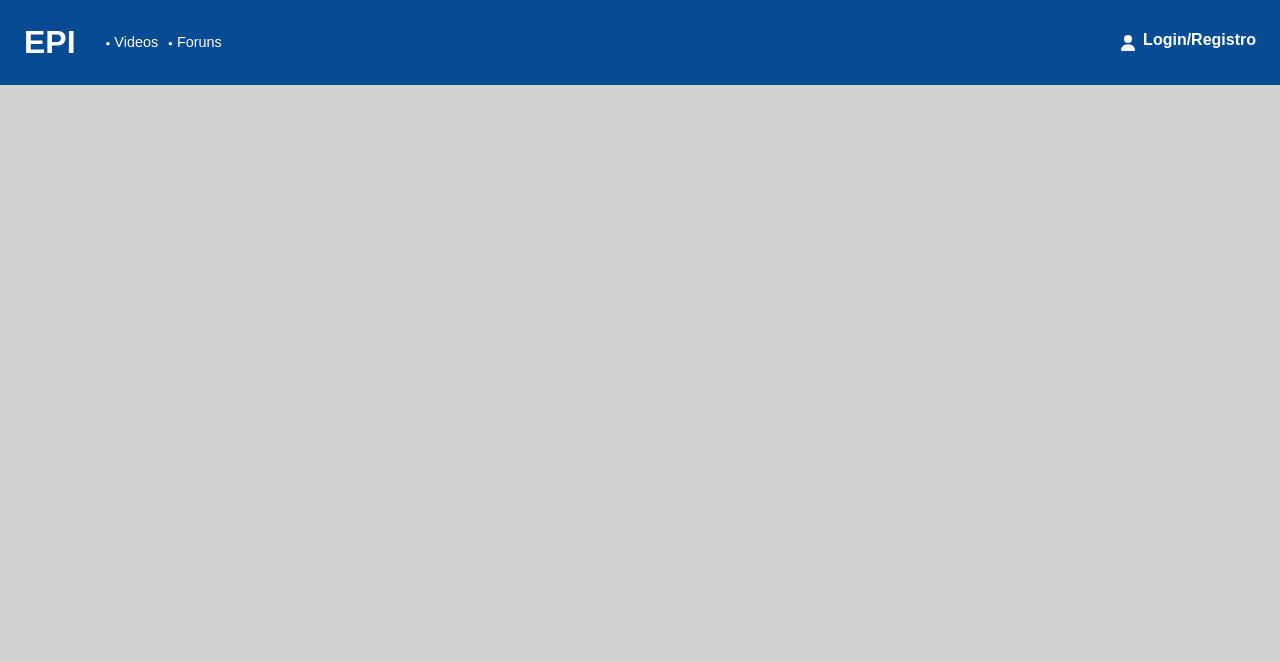
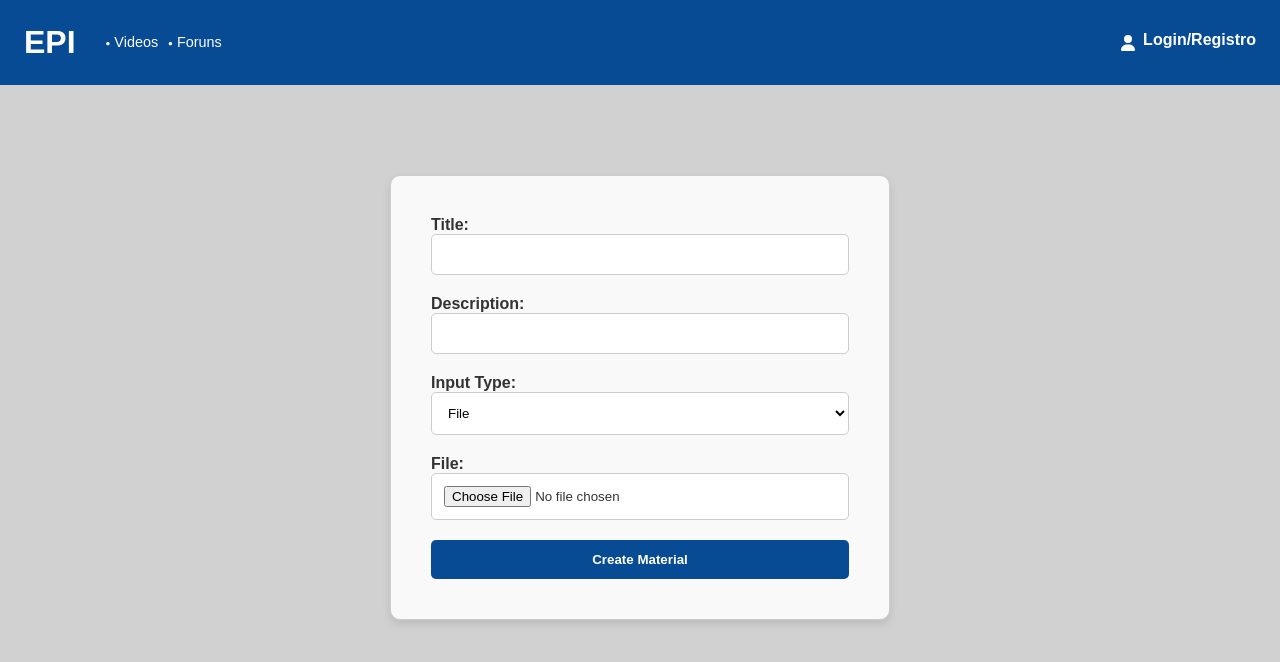
Before and after one commit to otavioCosta2110/EPI-frontend, a React (Create React App) app: page /videos/1/registerchallenge in a window 1280 px wide. Shown: the top 662 px of the page. Built offline with nearby package versions, Linux system fonts and the light colour scheme.

Commit message:
Challenges Creation

```diff
--- /dev/null
+++ b/src/AdminPage/Challenge/ChallengeRegister.js
@@ -0,0 +1,144 @@
+import React, { useState } from "react";
+import { useParams } from "react-router-dom";
+
+function ChallengesForm() {
+    const { id } = useParams();
+    const [title, setTitle] = useState("");
+    const [type, setType] = useState("");
+    const [description, setDescription] = useState("");
+    const [file, setFile] = useState(null);
+    const [link, setLink] = useState("");
+    const [inputType, setInputType] = useState("file");
+    const [error, setError] = useState("");
+    const [video_id, setVideoId] = useState(id);
+
+    const apiURL = "http://localhost:3000";
+
+    const handleFileChange = (e) => {
+        const selectedFile = e.target.files[0];
+        if (selectedFile) {
+            setFile(selectedFile);
+            setType(selectedFile.type);
+        }
+    };
+
+    const handleInputChange = (e) => {
+        const { name, value } = e.target;
+        if (name === "title") setTitle(value);
+        if (name === "description") setDescription(value);
+        if (name === "link_url") setLink(value);
+    };
+
+    const handleSelectChange = (e) => {
+        const { value } = e.target;
+        setInputType(value);
+        if (value === "file") {
+            setLink("");
+            setType("");
+        } else {
+            setFile(null);
+        }
+    };
+
+    const handleSubmit = async (e) => {
+        e.preventDefault();
+
+        if (!title || (!file && !link)) {
+            setError("Title, Type, and File/Link are required.");
+            return;
+        }
+
+        try {
+            const formData = new FormData();
+            formData.set("title", title);
+            formData.set("type", inputType === "file" ? "file" : "link");
+            formData.set("description", description);
+            formData.set("videoID", video_id);
+
+            if (inputType === "file") {
+                formData.set("file_url", file);
+            } else {
+                formData.set("file_url", link);
+            }
+
+            const response = await fetch(`${apiURL}/challenge/create`, {
+                method: "POST",
+                body: formData,
+            });
+
+            if (response.ok) {
+                const responseData = await response.json();
+                const createdId = responseData.data.id;
+                console.log("Created Challenge ID:", createdId);
+                window.location.reload();
+            } else {
+                setError("Error creating material.");
+            }
+        } catch (error) {
+            setError("Error creating material.");
+        }
+    };
+
+    return (
+        <form onSubmit={handleSubmit} className="form">
+            <div>
+                Title:
+                <input
+                    id="title"
+                    name="title"
+                    value={title}
+                    onChange={handleInputChange}
+                    className="input-field"
+                />
+            </div>
+            <div>
+                Description:
+                <input
+                    id="description"
+                    name="description"
+                    value={description}
+                    onChange={handleInputChange}
+                    className="input-field"
+                />
+            </div>
+            <div>
+                Input Type:
+                <select
+                    onChange={handleSelectChange}
+                    value={inputType}
+                    className="input-field"
+                >
+                    <option value="file">File</option>
+                    <option value="link">Link</option>
+                </select>
+            </div>
+            {inputType === "file" ? (
+                <div>
+                    File:
+                    <input
+                        id="file_url"
+                        type="file"
+                        name="file_url"
+                        onChange={handleFileChange}
+                        className="input-field"
+                    />
+                </div>
+            ) : (
+                <div>
+                    Link:
+                    <input
+                        id="link_url"
+                        name="link_url"
+                        value={link}
+                        onChange={handleInputChange}
+                        className="input-field"
+                    />
+                </div>
+            )}
+            <input type="submit" value="Create Material" className="submit-button" />
+            {error && <p className="error-message">{error}</p>}
+        </form>
+    );
+}
+
+export default ChallengesForm;
--- a/src/Videos/VideoPage.css
+++ b/src/Videos/VideoPage.css
@@ -348,7 +348,6 @@ body {
   }
 }
 
-/* Toggle button styles */
 .materials-challenges-toggle {
   display: flex;
   justify-content: center;
@@ -357,32 +356,30 @@ body {
 
 .toggle-button {
   padding: 10px 20px;
-  margin: 0 5px; /* Adjusted margin to bring buttons closer */
+  margin: 0 5px;
   cursor: pointer;
-  background-color: transparent; /* Transparent background for inactive tabs */
+  background-color: transparent;
   border: none;
-  border-bottom: 2px solid transparent; /* Invisible underline */
+  border-bottom: 2px solid transparent;
   font-size: 1rem;
-  color: #666; /* Inactive tab color */
+  color: #666;
   transition: color 0.3s, border-bottom 0.3s;
 }
 
 .toggle-button:hover {
-  color: #333; /* Darker text on hover */
+  color: #333;
 }
 
 .toggle-button.active {
-  color: #007bff; /* Blue color for active tab */
-  border-bottom: 2px solid #007bff; /* Blue underline for active tab */
+  color: #007bff;
+  border-bottom: 2px solid #007bff;
 }
 
-/* Container for content sections */
 .challenges-section,
 .materials-section {
   margin-top: 20px;
 }
 
-/* List styles */
 .challenges-list,
 .materials-list {
   display: flex;
--- a/src/Videos/VideoPage.js
+++ b/src/Videos/VideoPage.js
@@ -21,11 +21,12 @@ function VideoPage() {
   const [open, setOpen] = useState(false);
   const [message, setMessage] = useState("");
   const [materials, setMaterials] = useState([]);
-  const [challenges, setChallenges] = useState([]); // State for challenges
+  const [challenges, setChallenges] = useState([]);
   const [showAllMaterials, setShowAllMaterials] = useState(false);
+  const [showAllChallenges, setShowAllChallenges] = useState(false);
   const [showFullDescription, setShowFullDescription] = useState(false);
   const [ratingSuccessAlert, setRatingSuccessAlert] = useState(false);
-  const [showChallenges, setShowChallenges] = useState(false); // State to toggle between materials and challenges
+  const [showChallenges, setShowChallenges] = useState(false);
 
   const apiURL = "http://localhost:3000";
 
@@ -33,7 +34,7 @@ function VideoPage() {
     setRatingSuccessAlert(true);
     setTimeout(() => {
       setRatingSuccessAlert(false);
-    }, 3000); // Define o tempo que o alerta será exibido (3 segundos)
+    }, 3000);
   };
 
   const handleToggleDescription = () => {
@@ -219,6 +220,10 @@ function VideoPage() {
     setShowAllMaterials(!showAllMaterials);
   };
 
+  const handleShowAllChallenges = () => {
+    setShowAllChallenges(!showAllChallenges);
+  };
+
   const handleToggleContent = (contentType) => {
     setShowChallenges(contentType === "challenges");
   };
@@ -368,12 +373,17 @@ function VideoPage() {
             </div>
           </Link>
         )}
+        {user && user.data && user.data.role == "0" && (
+          <Link to={`/videos/${id}/registerchallenge`} className="link-button">
+            <div>
+              <button className="button">Adicionar Desafios</button>
+            </div>
+          </Link>
+        )}
 
         <div className="materials-challenges-toggle">
           <button
-            className={`toggle-button ${
-              !showChallenges ? "active" : ""
-            }`}
+            className={`toggle-button ${!showChallenges ? "active" : ""}`}
             onClick={() => handleToggleContent("materials")}
           >
             Materiais
@@ -392,20 +402,41 @@ function VideoPage() {
               <div className="challenges-list">
                 {challenges.map(
                   (challenge, index) =>
-                    (index < 2 || showAllMaterials) && (
-                      <div key={challenge.id} className="challenge-item">
+                    (index < 2 || showAllChallenges) && (
+                      <div key={challenge.id} className="material-item">
                         <h3>{challenge.title}</h3>
                         <p className="text">{challenge.description}</p>
+                        {challenge.type === "link" ? (
                           <a
                             href={challenge.file_url}
                             target="_blank"
                             rel="noopener noreferrer"
-                          className="challenge-link"
+                            className="material-link"
                           >
                             Acessar
                           </a>
+                        ) : (
+                          <a
+                            href={`http://localhost:3000/challenge/download/${challenge.file_url}`}
+                            download
+                            target="_blank"
+                            rel="noopener noreferrer"
+                            className="material-link"
+                          >
+                            Baixar
+                          </a>
+                        )}
                       </div>
                     )
+                )}
+                {challenges.length > 2 && (
+                  <button
+                    type="button"
+                    onClick={handleShowAllChallenges}
+                    className="button"
+                  >
+                    {showAllChallenges ? "Mostrar menos" : "Mostrar mais"}
+                  </button>
                 )}
               </div>
             ) : (
@@ -445,15 +476,16 @@ function VideoPage() {
                       </div>
                     )
                 )}
-              </div>
                 {materials.length > 2 && (
-                <input
+                  <button
                     type="button"
-                  value={showAllMaterials ? "Mostrar menos" : "Mostrar mais"}
                     onClick={handleShowAllMaterials}
                     className="button"
-                />
+                  >
+                    {showAllMaterials ? "Mostrar menos" : "Mostrar mais"}
+                  </button>
                 )}
+              </div>
             </div>
           )
         )}
--- a/src/routes.js
+++ b/src/routes.js
@@ -12,6 +12,7 @@ import VideoRegister from "./AdminPage/Videos/VideosRegister";
 import ForumsPage from "./Forums/forums";
 import ForumPage from "./Forums/ForumPage/forum";
 import MaterialRegister from "./AdminPage/Material/MaterialRegister";
+import ChallengeRegister from "./AdminPage/Challenge/ChallengeRegister";
 
 const AppRoutes = () => {
   return (
@@ -31,6 +32,10 @@ const AppRoutes = () => {
         path="/videos/:id/registermaterial"
         element={<MaterialRegister />}
       />
+      <Route
+        path="/videos/:id/registerchallenge"
+        element={<ChallengeRegister />}
+      />
     </Routes>
   );
 };
```
Lines whose indentation alone changed are shown as unchanged.
